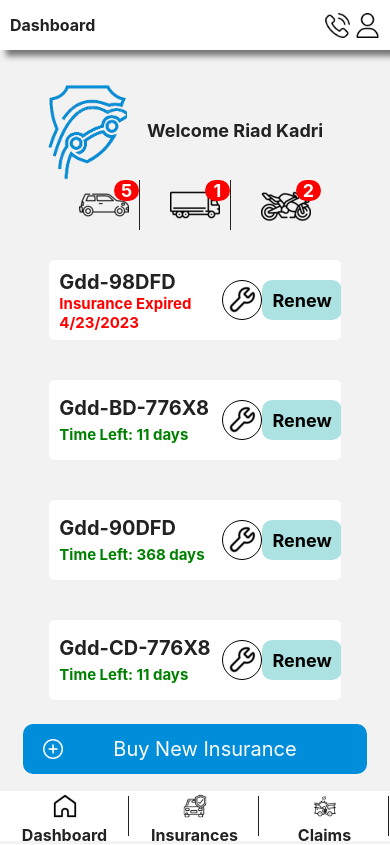
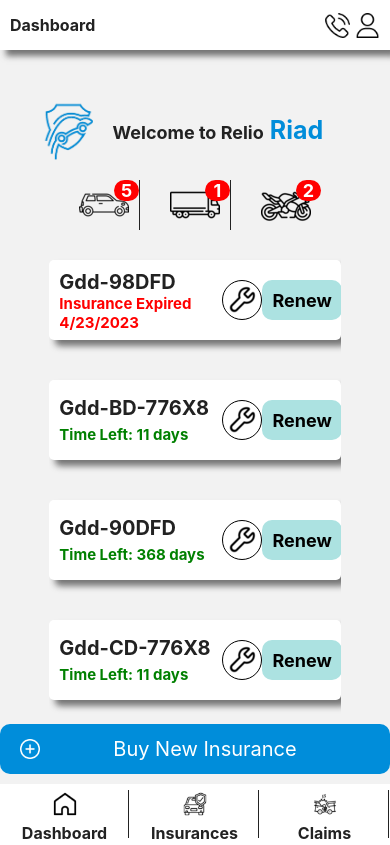
Before and after one commit to Moh20All/Assurance-app, a React Native app: screen /Home in a window 390 px wide. Built offline with nearby package versions, Linux system fonts and the light colour scheme; grey boxes are pictures that could not be loaded.

Commit message:
Add files via upload

```diff
--- /dev/null
+++ b/components/Footer.jsx
@@ -0,0 +1,55 @@
+import React from 'react';
+import { View, Text, TouchableOpacity, Image, StyleSheet } from 'react-native';
+
+
+const Footer = ({navigation}) => {
+    return (
+
+        <View style={styles.footer}>
+            <TouchableOpacity style={styles.footerButton} onPress={() => navigation.navigate('Home')}>
+                <Image source={require('../assets/icons/hut.png')} style={styles.footerImg} />
+                <Text style={styles.footerButtonText}>Dashboard</Text>
+            </TouchableOpacity>
+            <TouchableOpacity style={styles.footerButton}>
+                <Image source={require('../assets/icons/car-insurance.png')} style={styles.footerImg} />
+                <Text style={styles.footerButtonText}>Insurances</Text>
+            </TouchableOpacity>
+            <TouchableOpacity style={styles.footerButton}>
+                <Image source={require('../assets/icons/fender-bender.png')} style={styles.footerImg} />
+                <Text style={styles.footerButtonText}>Claims</Text>
+            </TouchableOpacity>
+        </View>
+    );
+};
+
+const styles = StyleSheet.create(
+    {
+        footer: {
+            width: '100%',
+            height: 60,
+            flexDirection: 'row',
+            alignItems: 'center',
+            justifyContent: 'space-around',
+            position: 'absolute',
+            bottom:0,
+            backgroundColor: '#FFF',
+        },
+        footerButton: {
+            alignItems: 'center',
+            justifyContent: 'center',
+            borderRightColor: '#222222',
+            borderRightWidth: 1,
+            width: '33%',
+            height: '80%'
+        },
+        footerButtonText: {
+            fontSize: 16,
+            fontWeight: 'bold',
+            color: '#222222'
+        },
+        footerImg: {
+            transform: [{ scale: 0.6 }]
+        },
+    }
+);
+export default Footer;
--- /dev/null
+++ b/components/Header.jsx
@@ -0,0 +1,72 @@
+import React from 'react';
+import { View, Text,TouchableOpacity,Image,StyleSheet} from 'react-native';
+
+
+const Header=({pageName})=>{
+    return (
+        <View style={[styles.header, styles.boxShadow]}>
+        <View style={styles.headerTextContainer}>
+            <Text style={styles.headerTextBold}>{pageName}</Text>
+        </View>
+
+        <View style={styles.headerIconsContainer}>
+
+            <TouchableOpacity>
+                <Image source={require('../assets/icons/phone-call.png')} style={styles.headerIcons} />
+            </TouchableOpacity>
+
+            <TouchableOpacity>
+                <Image source={require('../assets/icons/profileSettings.png')} style={styles.headerIcons} />
+            </TouchableOpacity>
+
+        </View>
+    </View>
+    );
+};
+
+const styles=StyleSheet.create(
+    {
+        header: {
+            width: '100%',
+            height: 50,
+            flexDirection: 'row',
+            paddingHorizontal: 10,
+            alignItems: 'center',
+            justifyContent: 'space-between',
+            backgroundColor: '#FFFF',
+        },
+        boxShadow: {
+            shadowColor: '#222222',
+            shadowOffset: {
+                width: 6,
+                height: 6
+            },
+            shadowOpacity: 0.6,
+            shadowRadius: 6,
+            elevation: 10,
+        },
+        headerTextContainer: {
+            flexDirection: 'column',
+        },
+        headerText: {
+            fontSize: 16,
+        },
+        headerTextBold: {
+            color: '#222222',
+            fontSize: 16,
+            fontWeight: 'bold',
+        },
+        headerIconsContainer: {
+            flexDirection: 'row',
+            width: '15%',
+            justifyContent: 'space-between',
+            alignItems: 'center',
+            gap: 5
+        },
+        headerIcons: {
+            width: 25,
+            height: 25
+        },
+    }
+);
+export default Header
--- /dev/null
+++ b/screens/DisplayOffers.jsx
@@ -0,0 +1,2 @@
+import React from "react";
+import { View } from "react-native";
--- a/screens/FirstUse.jsx
+++ b/screens/FirstUse.jsx
@@ -7,7 +7,7 @@
        {yes?navigation.navigate('SignIn'):setYes(true) ;}
     };
     const handlecancel = () => {
-        {yes?navigation.navigate('Validate'):navigation.navigate('Companies') ;}
+        {yes? navigation.navigate('Companies',yes):navigation.navigate('Companies',yes) ;}
     };
     return (
         <SafeAreaView style={{ flex: 1 }}>
--- a/screens/createAccount4.jsx
+++ b/screens/createAccount4.jsx
@@ -32,8 +32,7 @@
         const enteredCode = code1 + code2 + code3 + code4;
 
         if (enteredCode === confirmationCode) {
-            Alert.alert("Welcome");
-            navigation.navigate("NextScreen");
+            navigation.navigate("SignIn");
         } else {
             Alert.alert("Invalid Confirmation Code", "Please enter the correct confirmation code.");
         }
--- a/screens/home.jsx
+++ b/screens/home.jsx
@@ -1,8 +1,12 @@
 import React, { useState } from "react";
 import { View, SafeAreaView, Text, Image, FlatList, StyleSheet, TouchableOpacity } from "react-native";
 import colors from "../assets/Colors";
+import Header from "../components/Header";
+import Footer from "../components/Footer";
 
-const Home = () => {
+
+
+const Home = ({ navigation }) => {
     const [firstName, setFirstName] = useState('Riad')
     const [lastName, setLastName] = useState('Kadri')
     const cardata = [
@@ -55,11 +59,11 @@
     }
     const renderItem = ({ item }) => {
         return (
-            <View style={[styles.itemContainer]}>
+            <View style={[styles.itemContainer,styles.boxShadow]}>
                 <View style={styles.textContainer}>
                     <Text style={styles.itemId}>{item.id}</Text>
                     <Text style={{ fontSize: 15, fontWeight: 'bold', color: calculateDateColor(item.dateExp) }}>
-                        {item.expired ? `Insurance Expired\n${item.dateExp.toLocaleDateString()}` : `Time Left: ${calculateTimeLeft(item.dateExp).days} days`}
+                        {calculateTimeLeft(item.dateExp).days <= 0 ? `Insurance Expired\n${item.dateExp.toLocaleDateString()}` : `Time Left: ${calculateTimeLeft(item.dateExp).days} days`}
                     </Text>
                 </View>
                 <View style={styles.buttonContainer}>
@@ -76,21 +80,12 @@
     return (
         <SafeAreaView style={styles.safeAreaView}>
             <View style={styles.container}>
-                <View style={[styles.header, styles.boxShadow]}>
-                    <View style={styles.headerTextContainer}>
-                        <Text style={styles.headerTextBold}>Dashboard</Text>
-                    </View>
-
-                    <View style={styles.headerIconsContainer}>
-                        <Image source={require('../assets/icons/phone-call.png')} style={styles.headerIcons}/>
-                        <Image  source={require('../assets/icons/profileSettings.png')} style={styles.headerIcons} />
-                    </View>
-                </View>
+                <Header pageName={"Dashboard"}/>
 
                 <View style={styles.userData}>
-                    <Image style={{width:80,height:100}} source={require('../assets/images/large-removebg.png')} />
+                    <Image style={{ width: 50, height: 70 }} resizeMethod='resize' resizeMode='contain' source={require('../assets/images/large-removebg.png')} />
                     <View style={styles.userDataTextContainer}>
-                        <Text style={styles.userDataText}>Welcome {firstName} {lastName}</Text>
+                        <Text style={styles.userDataText}>Welcome to Relio<Text style={{color:colors.blue,fontSize:25}}> {firstName}</Text> </Text>
                     </View>
                 </View>
 
@@ -122,29 +117,13 @@
                         renderItem={renderItem}
                     />
 
-                <TouchableOpacity style={styles.bottomButton}>
-                    <Image source={require('../assets/icons/add.png')} style={styles.addicon} />
-                    <Text style={styles.bottomButtonText}>Buy New Insurance</Text>
-                    <Image source={require("../assets/icons/greaterThanWhite.png")} />
-                </TouchableOpacity>
-                </View>
-
-
-                <View style={styles.footer}>
-                    <TouchableOpacity style={styles.footerButton}>
-                        <Image source={require('../assets/icons/hut.png')} style={styles.footerImg} />
-                        <Text style={styles.footerButtonText}>Dashboard</Text>
-                    </TouchableOpacity>
-                    <TouchableOpacity style={styles.footerButton}>
-                        <Image source={require('../assets/icons/car-insurance.png')} style={styles.footerImg} />
-                        <Text style={styles.footerButtonText}>Insurances</Text>
-                    </TouchableOpacity>
-                    <TouchableOpacity style={styles.footerButton}>
-                        <Image source={require('../assets/icons/fender-bender.png')} style={styles.footerImg} />
-                        <Text style={styles.footerButtonText}>Claims</Text>
+                    <TouchableOpacity style={styles.bottomButton} onPress={() => navigation.navigate('Companies', false)}>
+                        <Image source={require('../assets/icons/add.png')} style={styles.addicon} />
+                        <Text style={styles.bottomButtonText}>Buy New Insurance</Text>
+                        <Image source={require("../assets/icons/greaterThanWhite.png")} />
                     </TouchableOpacity>
                 </View>
-
+                <Footer navigation={navigation}/>
             </View>
         </SafeAreaView>
     );
@@ -154,20 +133,11 @@
 const styles = StyleSheet.create({
     safeAreaView: {
         flex: 1,
-        fontFamily:'InterDisplay-Regular'
+        fontFamily: 'InterDisplay-Regular'
     },
     container: {
         flex: 1,
         alignItems: 'center',
-    },
-    header: {
-        width: '100%',
-        height: 50,
-        flexDirection: 'row',
-        paddingHorizontal:10,
-        alignItems: 'center',
-        justifyContent: 'space-between',
-        backgroundColor: '#FFFF',
     },
     boxShadow: {
         shadowColor: '#222222',
@@ -178,28 +148,6 @@
         shadowOpacity: 0.6,
         shadowRadius: 6,
         elevation: 10,
-    },
-    headerTextContainer: {
-        flexDirection: 'column',
-    },
-    headerText: {
-        fontSize: 16,
-    },
-    headerTextBold: {
-        color: '#222222',
-        fontSize: 16,
-        fontWeight: 'bold',
-    },
-    headerIconsContainer: {
-        flexDirection: 'row',
-        width: '15%',
-        justifyContent: 'space-between',
-        alignItems: 'center',
-        gap:5
-    },
-    headerIcons:{
-        width:25,
-        height:25
     },
     userData: {
         width: '100%',
@@ -249,8 +197,9 @@
     },
     flatListContainer: {
         flex: 1,
-        width: '88%',
+        width: '100%',
         alignItems: 'center',
+        marginHorizontal:10,
         justifyContent: 'center',
         marginBottom: 140
     },
@@ -283,7 +232,7 @@
     settingsButton: {
         borderRadius: 50,
         padding: 3,
-        borderWidth:1
+        borderWidth: 1
     },
     renewButton: {
         borderRadius: 10,
@@ -306,46 +255,20 @@
         justifyContent: 'space-between',
         flexDirection: 'row',
         paddingHorizontal: 20,
-        marginBottom: -70, // Adjust this value as needed
+        marginBottom: -70,
         borderRadius: 10,
         gap: 5,
-        marginTop: 10 // Adjust this value as needed
+        marginTop: 10
     },
 
-    addicon:{
-        width:20,
-        height:20,
+    addicon: {
+        width: 20,
+        height: 20,
 
     },
     bottomButtonText: {
         color: '#FFF',
         fontSize: 20
     },
-    footer: {
-        width: '100%',
-        height: 50,
-        flexDirection: 'row',
-        alignItems: 'center',
-        justifyContent: 'space-around',
-        position: 'absolute',
-        bottom: 3,
-        backgroundColor: '#FFF',
-    },
-    footerButton: {
-        alignItems: 'center',
-        justifyContent: 'center',
-        borderRightColor: '#222222',
-        borderRightWidth: 1,
-        width: '33%',
-        height: '80%'
-    },
-    footerButtonText: {
-        fontSize: 16,
-        fontWeight: 'bold',
-        color: '#222222'
-    },
-    footerImg:{
-        transform: [{ scale: 0.6 }]
-    },
 });
 export default Home;
```
Also changed, not shown: screens/Companies.jsx (+9 -2 lines), screens/CreateAccount3.jsx (+35 -24 lines).
